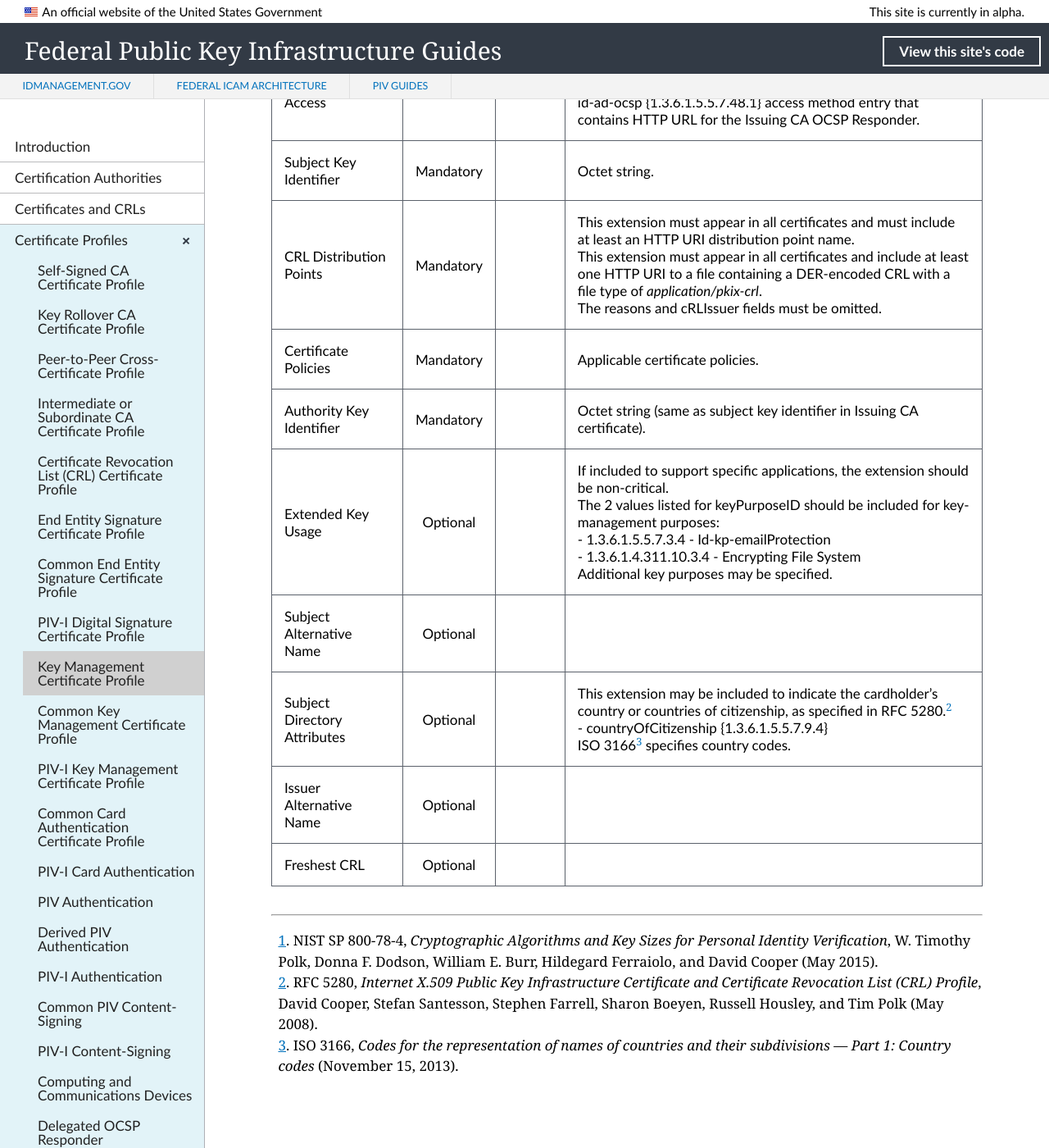
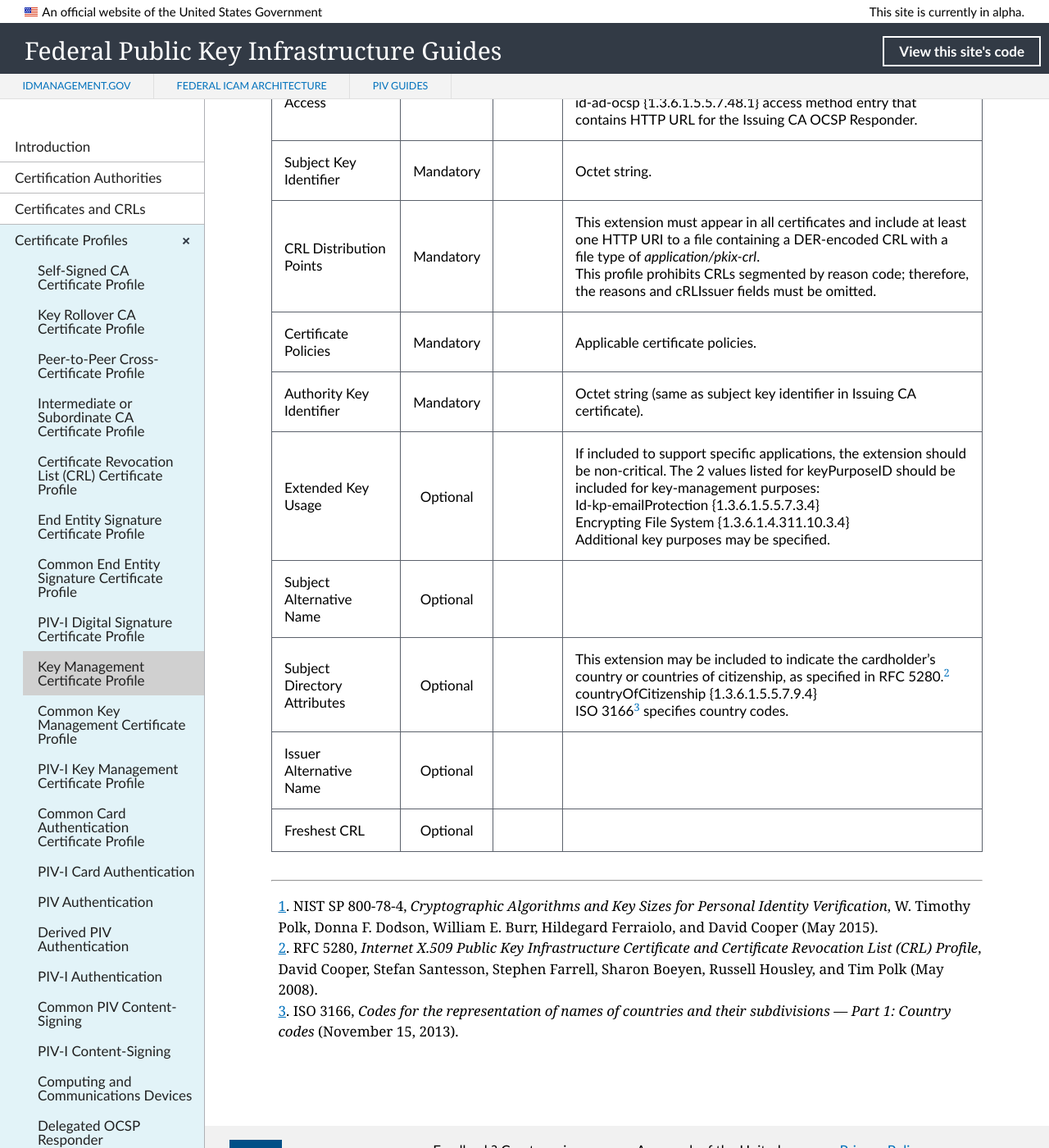
Before and after one commit to GSA/fpki-guides, a Jekyll site: the page built from _profiles/09_key_mgmt.md, in a window 1280 px wide and 1400 px high, scrolled down 1287 px. Shown: the whole window at 82% size. Built offline with Jekyll 4.4.1, drawn with Linux system fonts in a browser that asks for light colours; nearby versions of some CDN libraries; library files that are not in the unit come from our copies; some of the changed text lies outside the part shown.

Commit message:
Update 09_key_mgmt.md
Content and formatting

```diff
--- a/_profiles/09_key_mgmt.md
+++ b/_profiles/09_key_mgmt.md
@@ -21,12 +21,12 @@
 | Key Usage  | Mandatory | True |  keyEncipherment&mdash;when subject public key is RSA.<BR>keyAgreement&mdash;when subject public key is DH, ECC, or KEA. |
 |Authority Information Access   | Mandatory  |  | id-ad-caIssuers {1.3.6.1.5.5.7.48.2} access method entry that contains HTTP URL for .p7c file containing certificates issued to Issuing CA.<br>id-ad-ocsp {1.3.6.1.5.5.7.48.1} access method entry that contains HTTP URL for the Issuing CA OCSP Responder. |
 | Subject Key Identifier   | Mandatory |  | Octet string.  |
-| CRL Distribution Points   | Mandatory |   |  This extension must appear in all certificates and must include at least an HTTP URI distribution point name.<br>This extension must appear in all certificates and include at least one HTTP URI to a file containing a DER-encoded CRL with a file type of _application/pkix-crl_.<br>The reasons and cRLIssuer fields must be omitted.<!--Wendy needs to eliminate redundancy.--> |
+| CRL Distribution Points   | Mandatory |   |  This extension must appear in all certificates and include at least one HTTP URI to a file containing a DER-encoded CRL with a file type of _application/pkix-crl_.<br>This profile prohibits CRLs segmented by reason code; therefore, the reasons and cRLIssuer fields must be omitted. |
 | Certificate Policies   | Mandatory  |  | Applicable certificate policies. |
 | Authority Key Identifier   | Mandatory  |  | Octet string (same as subject key identifier in Issuing CA certificate). |
-| Extended Key Usage   | Optional |  |  If included to support specific applications, the extension should be non-critical.<br>The 2 values listed for keyPurposeID should be included for key-management purposes:<br>- 1.3.6.1.5.5.7.3.4 - Id-kp-emailProtection<br>- 1.3.6.1.4.311.10.3.4 - Encrypting File System<BR>Additional key purposes may be specified.  |
+| Extended Key Usage   | Optional |  |  If included to support specific applications, the extension should be non-critical. The 2 values listed for keyPurposeID should be included for key-management purposes:<br> Id-kp-emailProtection {1.3.6.1.5.5.7.3.4}<br> Encrypting File System {1.3.6.1.4.311.10.3.4}<br>Additional key purposes may be specified.  |
 | Subject Alternative Name   | Optional  |  |   |
-| Subject Directory Attributes   | Optional  |  | This extension may be included to indicate the cardholder's country or countries of citizenship, as specified in RFC 5280.<sup>[2](#2)</sup><br>- countryOfCitizenship {1.3.6.1.5.5.7.9.4}<br>ISO 3166<sup>[3](#3)</sup> specifies country codes. |
+| Subject Directory Attributes   | Optional  |  | This extension may be included to indicate the cardholder's country or countries of citizenship, as specified in RFC 5280.<sup>[2](#2)</sup><br>countryOfCitizenship {1.3.6.1.5.5.7.9.4}<br>ISO 3166<sup>[3](#3)</sup> specifies country codes. |
 | Issuer Alternative Name   | Optional  |  |   |
 | Freshest CRL   | Optional  |  |   |
 
```
Also changed, not shown: other parts of _profiles/09_key_mgmt.md (+5 -5 lines).
